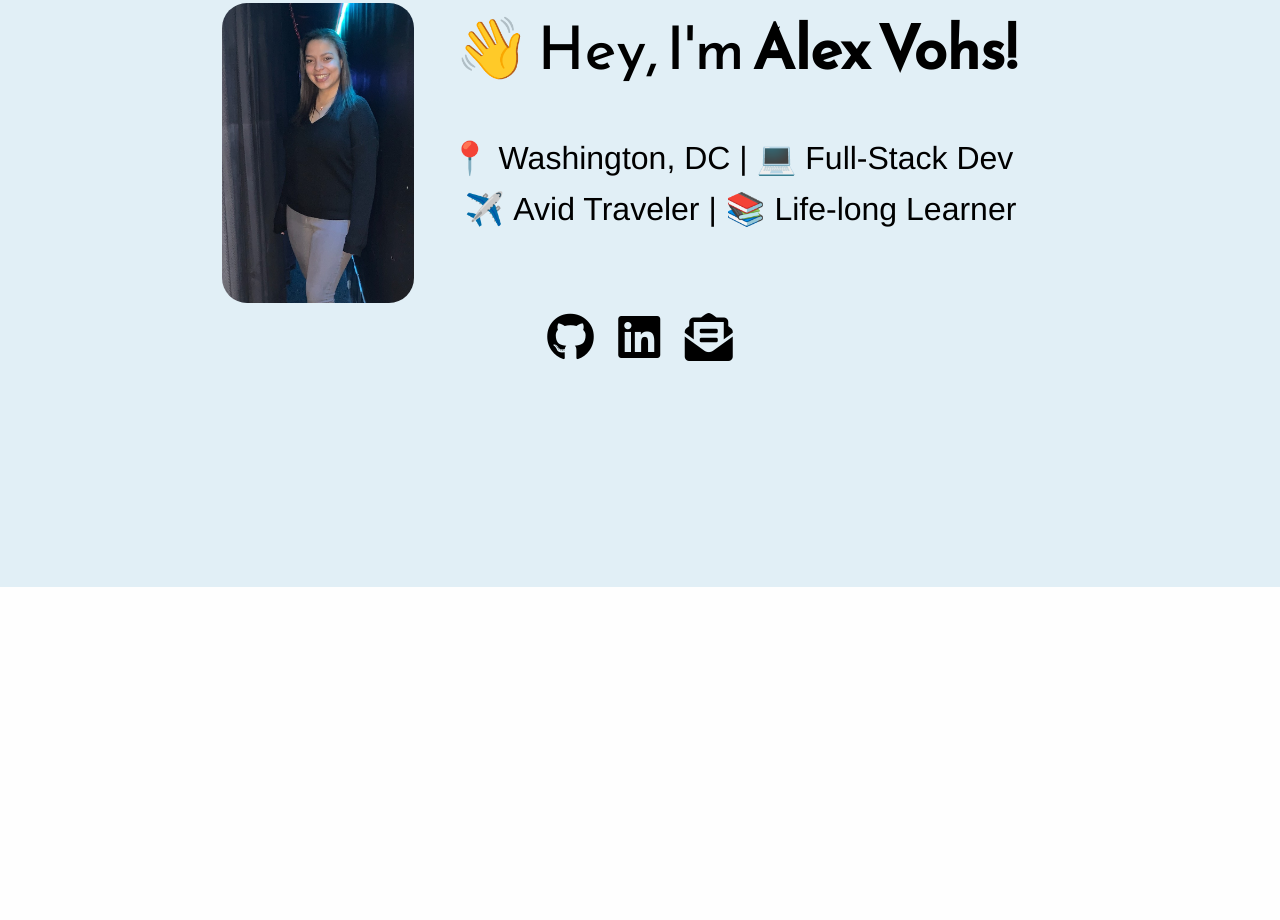
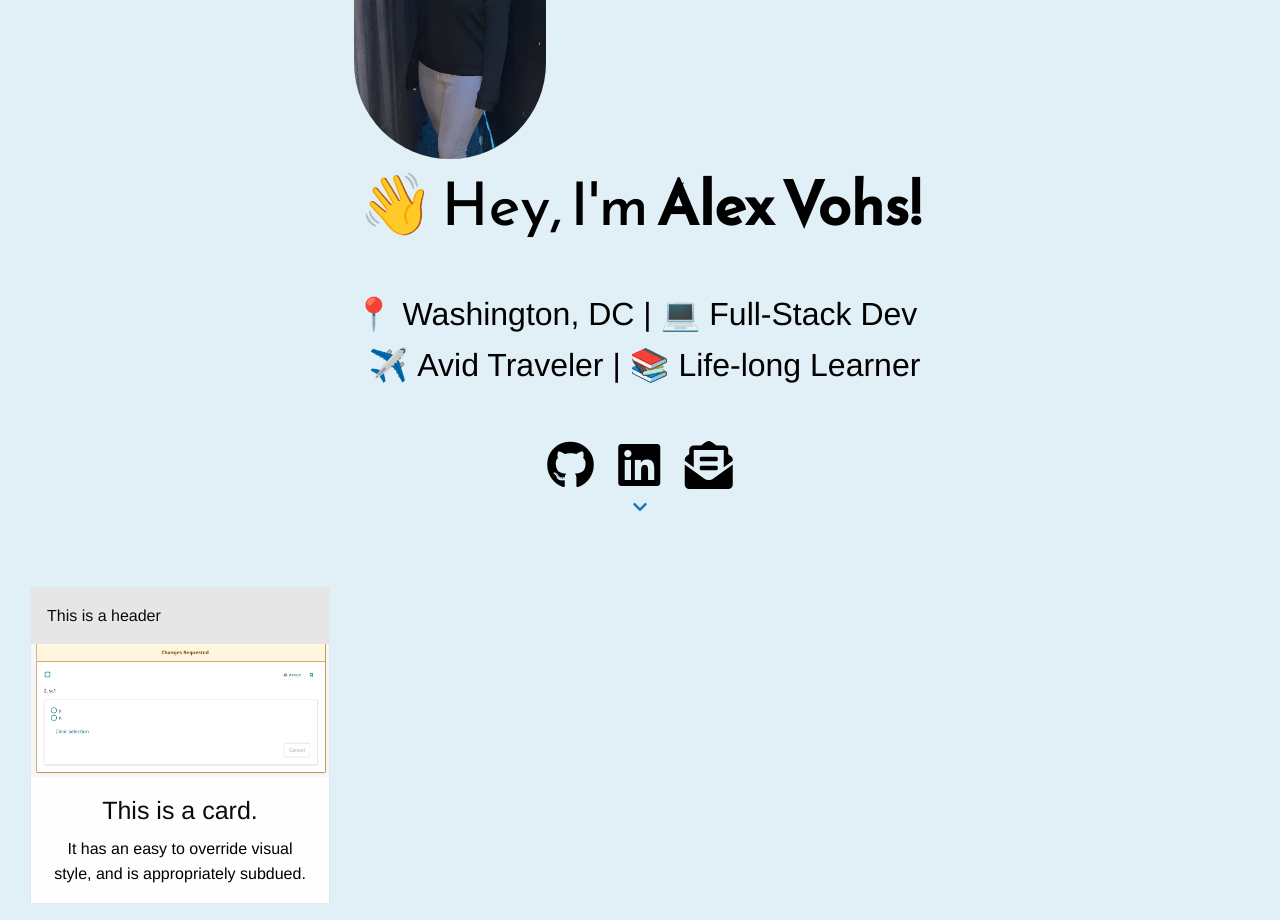
Before and after one commit to avohs24/test-portfolio, a plain HTML site: page index.html in a window 1280 px wide. Shown: the part 213-1133 px from the top of the page. Before the commit the page ends 800 px from the top, so only its background shows below. Drawn offline with nearby package versions, Linux system fonts and the light colour scheme.

Commit message:
wip...rough

```diff
--- a/css/styles.css
+++ b/css/styles.css
@@ -70,19 +70,16 @@ main > .intro {
 }
 
 #avo {
-  border-radius: 25px;
+  border-radius: 250px;
   height: auto;
 	width: 15vw;
-	float: left;
-	position: relative;
-	left: 15vw;
+	display: flex;
 }
 
 #typedName {
 	font-size: 60px;
 	font-family: 'Reem Kufi', sans-serif;
-	color: #000000
-
+	color: #000000;
 }
 
 .skills {
@@ -149,3 +146,12 @@ p  {
     color: #000000;
   }
 }
+
+.main-page {
+	min-width: 100%;
+	height: 100vh;
+	display: flex;
+	flex-direction: column;
+ 	align-items: center;
+ 	justify-content: center;
+}
--- a/index.html
+++ b/index.html
@@ -29,6 +29,7 @@
 			});
 			}
 		</script>
+		<div class="main-page">
 			<div class="projects">
 				<a class="clear button secondary projects-btn medium" id="button-txt-1" href="projects.html" data-toggle="#projects-modal"><u>Projects</u></a>
 				<a class="clear button secondary projects-btn medium" id="button-txt-2" href="#"><u>Resume</u></a>
@@ -38,13 +39,28 @@
 				<div class="columns small-6">
 				<div><span  id="typedName"></span></div>
 				<p class="tagline" id="tagline"> 📍&nbsp;Washington, DC&nbsp;|&nbsp;💻&nbsp;Full-Stack Dev&nbsp;<br>&nbsp;✈️&nbsp;Avid Traveler&nbsp;|&nbsp;📚&nbsp;Life-long Learner </p>
-
 				</div>
 			</div>
 			<div class="icons-social row">
 					<a target="_blank" href="https://github.com/avohs24"><i class="fab fa-github"></i></a>
 					<a target="_blank" href="https://www.linkedin.com/in/alex-vohs/"><i class="fab fa-linkedin"></i></a>
 					<a target="_blank" href="mailto:avohs24@gmail.com"><i class="fas fa-envelope-open-text fab"></i></a>
+			</div>
+			<div>
+				<a onclick="window.scrollTo(0,document.body.scrollHeight)"><i class="fas fa-chevron-down"></i></a>
+			</div>
+		</div>
+		<div class="projects-page">
+			<div class="card" style="width: 300px;">
+				<div class="card-divider">
+					This is a header
+				</div>
+				<img src="images/321.png">
+				<div class="card-section">
+					<h4>This is a card.</h4>
+					<p>It has an easy to override visual style, and is appropriately subdued.</p>
+				</div>
+			</div>
 		</div>
 		</main>
 
```
Also changed, not shown: images/111.png (added), images/123.png (added), images/222.png (added), images/321.png (added). Lines whose indentation alone changed are shown as unchanged.
